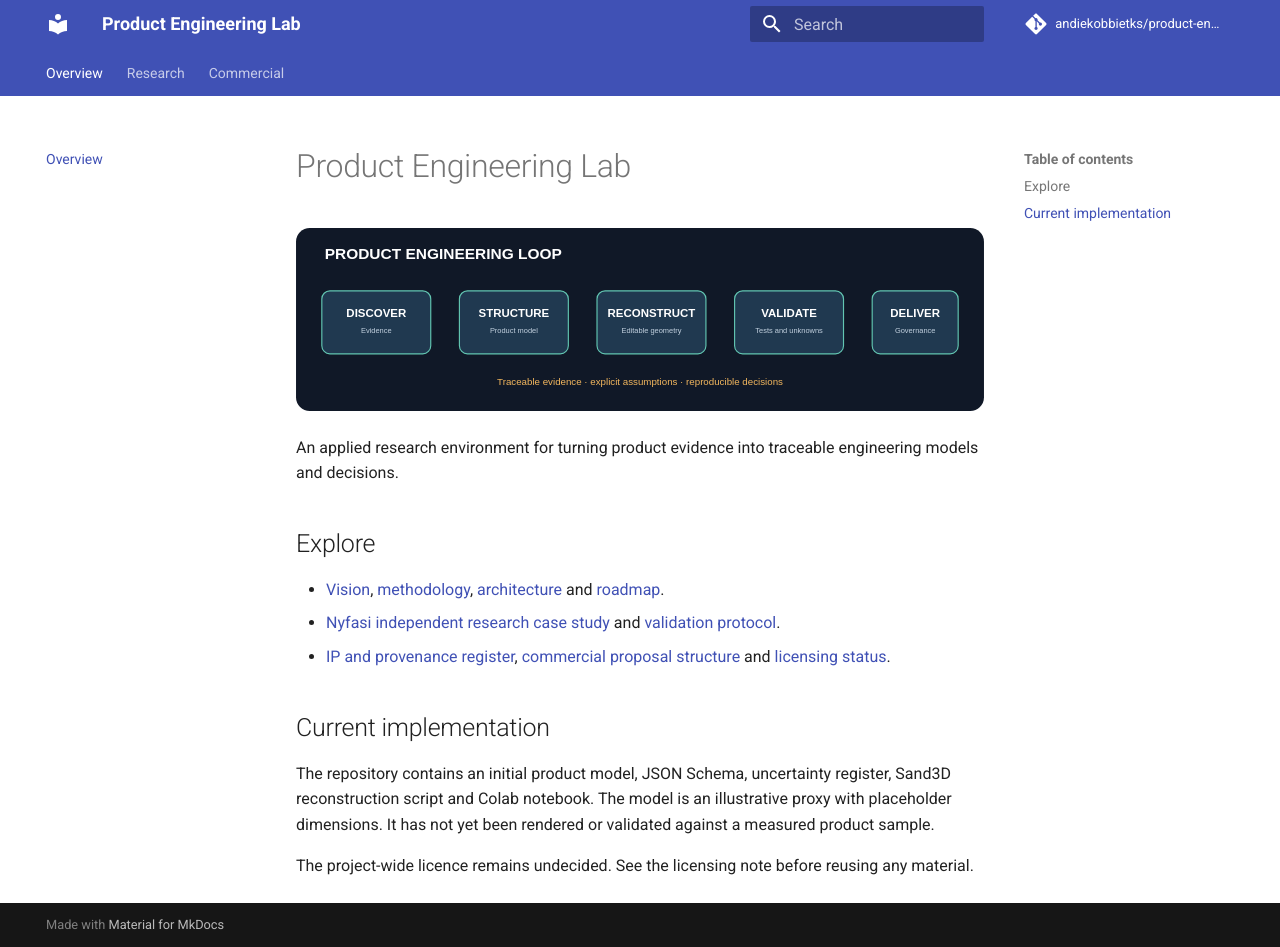
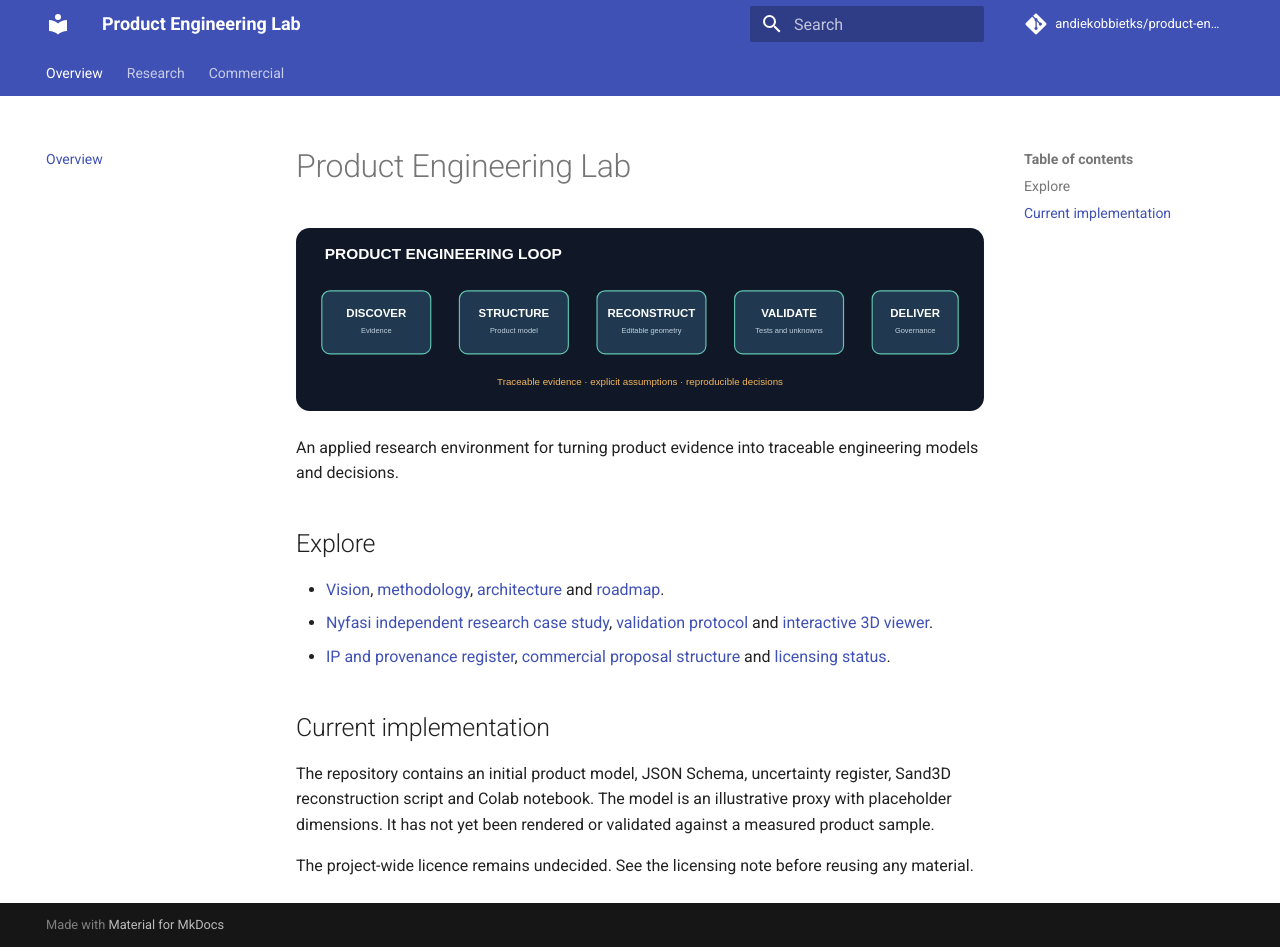
Before and after one commit to andiekobbietks/product-engineering-lab, an MkDocs documentation site: the page built from docs/index.md, in a window 1280 px wide and 947 px high. Built offline with MkDocs 1.6.1 and Material for MkDocs 9.7.7, drawn with Linux system fonts in a browser that asks for light colours; comment, search, counter and statistics services are not loaded.

Commit message:
Refresh docs/index.md

```diff
--- a/docs/index.md
+++ b/docs/index.md
@@ -7,7 +7,7 @@ An applied research environment for turning product evidence into traceable engi
 ## Explore
 
 - [Vision](vision.md), [methodology](methodology.md), [architecture](architecture.md) and [roadmap](roadmap.md).
-- [Nyfasi independent research case study](experiments/nyfasi.md) and [validation protocol](experiments/nyfasi-validation.md).
+- [Nyfasi independent research case study](experiments/nyfasi.md), [validation protocol](experiments/nyfasi-validation.md) and [interactive 3D viewer](experiments/viewer.md).
 - [IP and provenance register](ip-register.md), [commercial proposal structure](commercial-proposal.md) and [licensing status](../LICENSING.md).
 
 ## Current implementation
```
